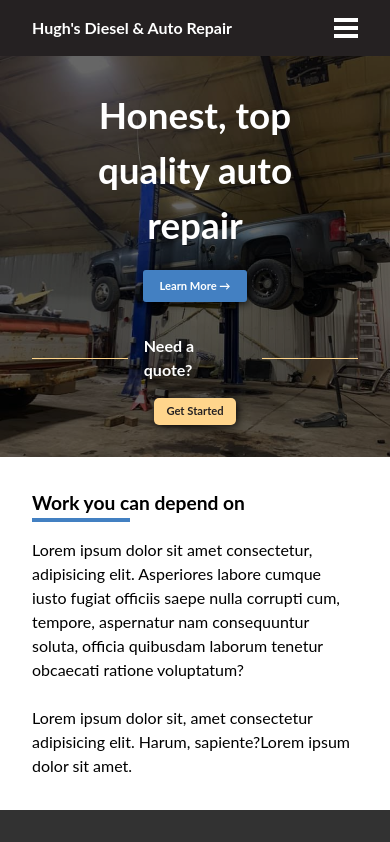
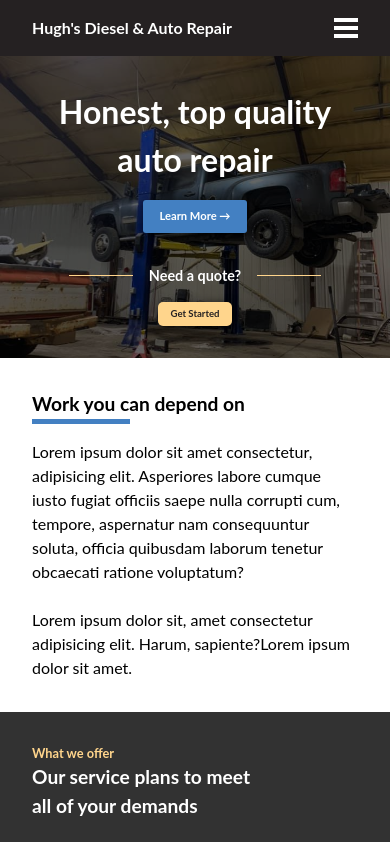
Before and after one commit to TonySoukkeo/hughs-auro-repair-frontend, a React (Create React App) app: page / in a window 390 px wide. Shown: the top 842 px of the page. Built offline with nearby package versions, Linux system fonts and the light colour scheme.

Commit message:
Fixed styling on mobile devices

```diff
--- a/src/css/style.css
+++ b/src/css/style.css
@@ -450,7 +450,7 @@ body {
         text-align: center;
         color: #fff;
         width: calc(100% - 2rem);
-        font-size: 2.3rem;
+        font-size: 2rem;
         margin-bottom: 1rem; }
         @media only screen and (min-width: 60em) {
           .home__banner-header h1 {
@@ -510,15 +510,15 @@ body {
         justify-content: center;
         margin-bottom: 1rem; }
         .home__banner-quote-mobile--header div {
-          width: 6rem;
+          width: 4rem;
           height: 0.1rem;
           background-color: #ffd58c; }
         .home__banner-quote-mobile--header h4 {
           margin: 0 1rem;
-          font-size: 1rem;
+          font-size: 0.9rem;
           color: #fff; }
       .home__banner-quote-mobile a {
-        font-size: 0.7rem; }
+        font-size: 0.6rem; }
   .home__intro, .home__services, .home__testimonials, .home__blog {
     padding-top: 2rem;
     padding-bottom: 2rem; }
@@ -891,10 +891,17 @@ body {
   justify-content: center;
   align-items: center; }
   .services__quote h2 {
-    font-size: 1.8rem;
+    font-size: 1.3rem;
     margin-bottom: 1rem; }
+    @media only screen and (min-width: 60em) {
+      .services__quote h2 {
+        font-size: 1.8rem; } }
   .services__quote a {
+    font-size: 0.8rem;
     box-shadow: 2px 2px 10px -1px #000000; }
+    @media only screen and (min-width: 60em) {
+      .services__quote a {
+        font-size: 1rem; } }
 
 .about__header {
   display: flex;
@@ -902,7 +909,8 @@ body {
   align-items: center;
   justify-content: center;
   background-color: #edecec;
-  padding: 3rem 0; }
+  text-align: center;
+  padding: 3rem 2rem; }
   .about__header h1 {
     display: flex;
     align-items: center;
@@ -986,7 +994,7 @@ body {
   justify-content: center;
   padding: 4rem 0; }
   .contact__quote h1 {
-    font-size: 2.4rem;
+    font-size: 2rem;
     color: #fff;
     margin-bottom: 1rem; }
 
@@ -998,7 +1006,7 @@ body {
   padding-top: 2rem;
   padding-bottom: 2rem; }
   .contact__social h2 {
-    font-size: 1.8rem; }
+    font-size: 1.5rem; }
   .contact__social a {
     font-size: 5rem;
     color: #3b5998; }
--- a/src/sass/layout/_about.scss
+++ b/src/sass/layout/_about.scss
@@ -5,7 +5,8 @@
     align-items: center;
     justify-content: center;
     background-color: $color-grey-light;
-    padding: 3rem 0;
+    text-align: center;
+    padding: 3rem 2rem;
 
     h1 {
       display: flex;
--- a/src/sass/layout/_contact.scss
+++ b/src/sass/layout/_contact.scss
@@ -77,7 +77,7 @@
     padding: 4rem 0;
 
     h1 {
-      font-size: 2.4rem;
+      font-size: 2rem;
       color: #fff;
       margin-bottom: 1rem;
     }
@@ -92,7 +92,7 @@
     padding-bottom: 2rem;
 
     h2 {
-      font-size: 1.8rem;
+      font-size: 1.5rem;
     }
 
     a {
--- a/src/sass/layout/_home.scss
+++ b/src/sass/layout/_home.scss
@@ -46,7 +46,7 @@
         text-align: center;
         color: #fff;
         width: calc(100% - 2rem);
-        font-size: 2.3rem;
+        font-size: 2rem;
         margin-bottom: 1rem;
 
         @include respond(medium) {
@@ -126,20 +126,20 @@
         margin-bottom: 1rem;
 
         div {
-          width: 6rem;
+          width: 4rem;
           height: 0.1rem;
           background-color: $color-tan-primary;
         }
 
         h4 {
           margin: 0 1rem;
-          font-size: 1rem;
+          font-size: 0.9rem;
           color: #fff;
         }
       }
 
       a {
-        font-size: 0.7rem;
+        font-size: 0.6rem;
       }
     }
   }
--- a/src/sass/layout/_services.scss
+++ b/src/sass/layout/_services.scss
@@ -195,12 +195,21 @@
     align-items: center;
 
     h2 {
-      font-size: 1.8rem;
+      font-size: 1.3rem;
       margin-bottom: 1rem;
+
+      @include respond(medium) {
+        font-size: 1.8rem;
+      }
     }
 
     a {
+      font-size: 0.8rem;
       box-shadow: $box-shadow;
+
+      @include respond(medium) {
+        font-size: 1rem;
+      }
     }
   }
 }
```
